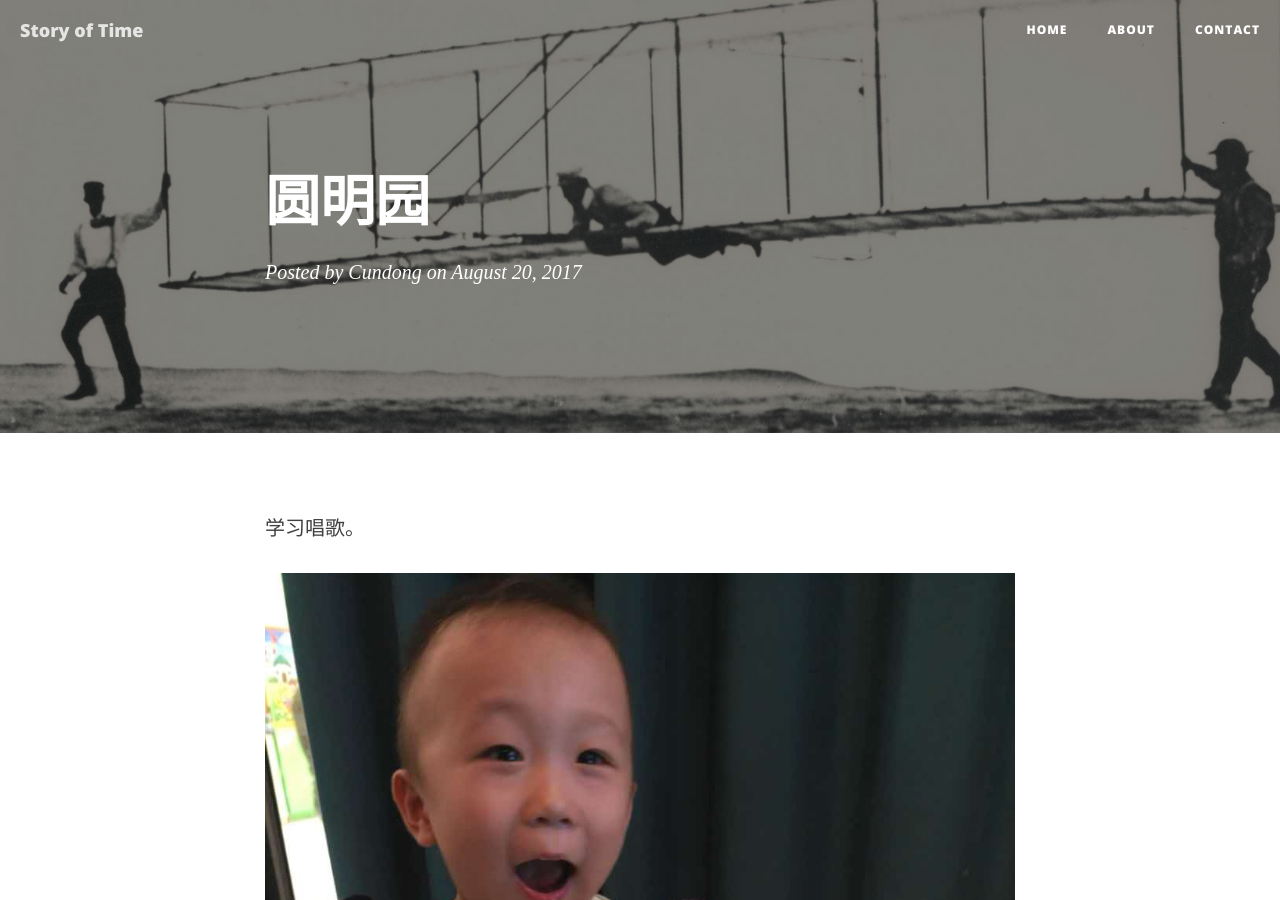
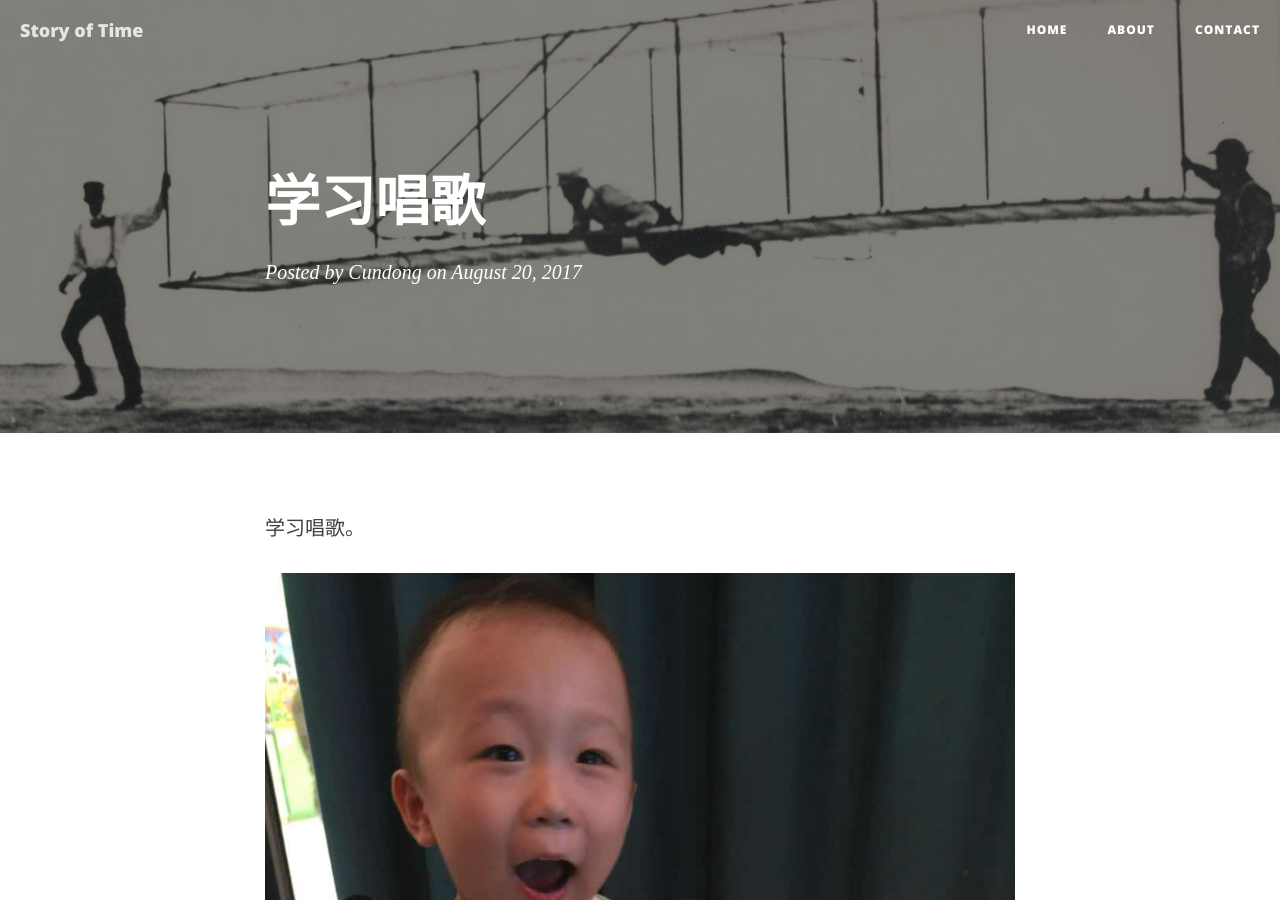
Before and after one commit to cundong/jekyll_demo, a Jekyll site: the page built from _posts/2017-08-20-learn-to-sing.markdown, in a window 1280 px wide and 900 px high. Built offline with Jekyll 4.4.1, drawn with Linux system fonts in a browser that asks for light colours; nearby versions of some CDN libraries.

Commit message:
Update 2017-08-20-learn-to-sing.markdown

```diff
--- a/_posts/2017-08-20-learn-to-sing.markdown
+++ b/_posts/2017-08-20-learn-to-sing.markdown
@@ -1,6 +1,6 @@
 ---
 layout:     post
-title:      "圆明园"
+title:      "学习唱歌"
 subtitle:   ""
 date:       2017-08-20 11:10:18
 author:     "Cundong"
```
